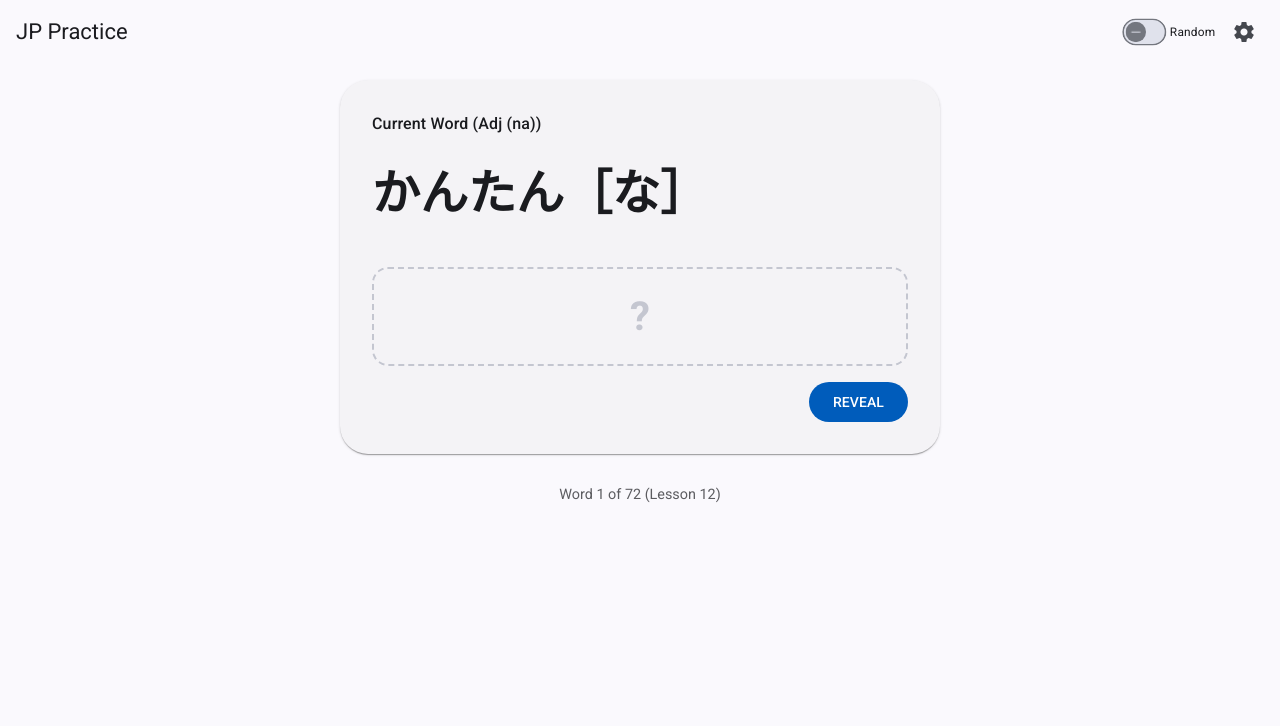
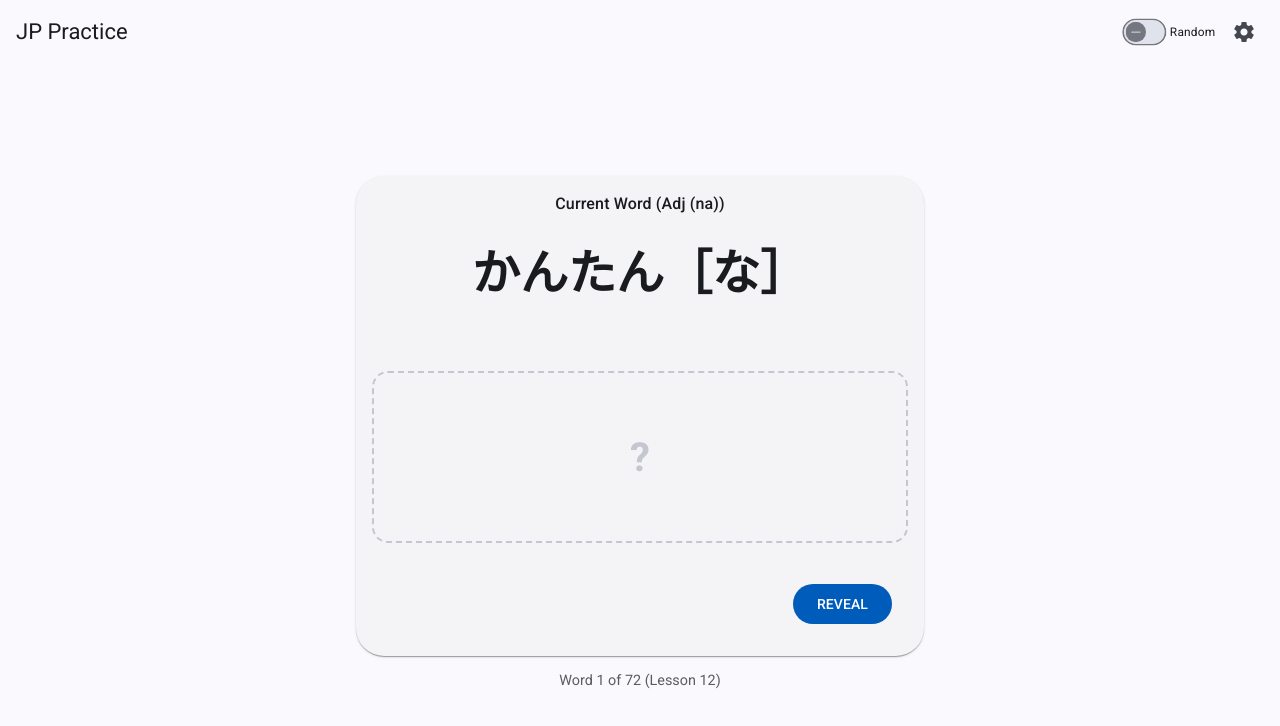
Before and after one commit to olifink/japanese-vocab-practice, an Angular app: page / in a window 1280 px wide. Shown: the top 726 px of the page. Built offline with nearby package versions, Linux system fonts and the light colour scheme.

Commit message:
ux improvements

```diff
--- a/src/app/app.scss
+++ b/src/app/app.scss
@@ -1,20 +1,69 @@
+:host {
+  display: flex;
+  flex-direction: column;
+  min-height: 100dvh;
+}
+
 .container {
   padding: 1rem;
   max-width: 600px;
+  width: 100%; // Ensure it doesn't shrink-wrap
   margin: 0 auto;
+  flex: 1;
+  display: flex;
+  flex-direction: column;
+  box-sizing: border-box;
 }
 
 .practice-area {
+  flex: 1;
   display: flex;
   flex-direction: column;
+  justify-content: center;
   align-items: center;
+  width: 100%;
 }
 
 .verb-card {
+  width: 100%; // Fill the container width (600px max)
+  min-height: 60vh;
+  display: flex;
+  flex-direction: column;
+  padding: 1rem;
+  border-radius: 28px;
+  box-sizing: border-box;
+
+  ::ng-deep .mat-mdc-card-header {
+    width: 100%;
+    display: flex;
+    flex-direction: column;
+    align-items: center;
+    padding: 0;
+
+    .mat-mdc-card-header-text {
+      margin: 0;
+      width: 100%;
+      text-align: center;
+    }
+  }
+
+  ::ng-deep .mat-mdc-card-content {
+    flex: 1;
+    display: flex;
+    flex-direction: column;
+    justify-content: center;
+    width: 100%;
+    padding: 1rem 0;
+  }
+}
+
+.answer-section {
   width: 100%;
-  margin-bottom: 1rem;
-  padding: 1rem;
-  border-radius: 28px; // M3 expressive style
+  min-height: 160px;
+  display: flex;
+  flex-direction: column;
+  justify-content: center;
+  box-sizing: border-box;
 }
 
 .card-actions {
@@ -52,7 +101,11 @@ h1 {
   padding: 1.5rem;
   background-color: var(--surface-container-high);
   border-radius: 16px;
-  margin: 1rem 0;
+  margin: 0;
+  min-height: 120px;
+  display: flex;
+  flex-direction: column;
+  justify-content: center;
 
   .answer-label {
     font-size: 0.9rem;
@@ -75,8 +128,12 @@ h1 {
   padding: 1.5rem;
   background-color: var(--surface-container-low);
   border-radius: 16px;
-  margin: 1rem 0;
+  margin: 0;
   border: 2px dashed var(--outline-variant);
+  min-height: 120px;
+  display: flex;
+  flex-direction: column;
+  justify-content: center;
 
   p {
     font-size: 2.5rem;
@@ -98,6 +155,10 @@ h1 {
   padding: 3rem;
   color: var(--on-surface);
   opacity: 0.7;
+  flex: 1;
+  display: flex;
+  flex-direction: column;
+  justify-content: center;
 }
 
 .spacer {
```
